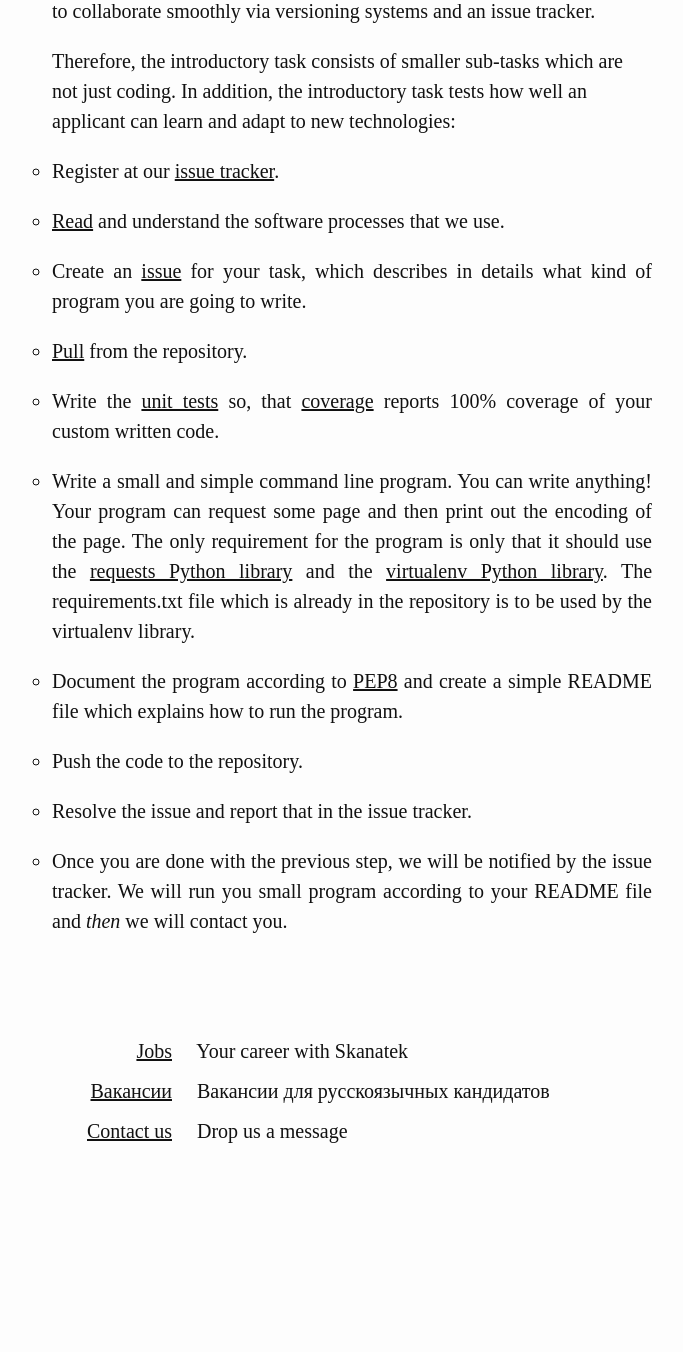
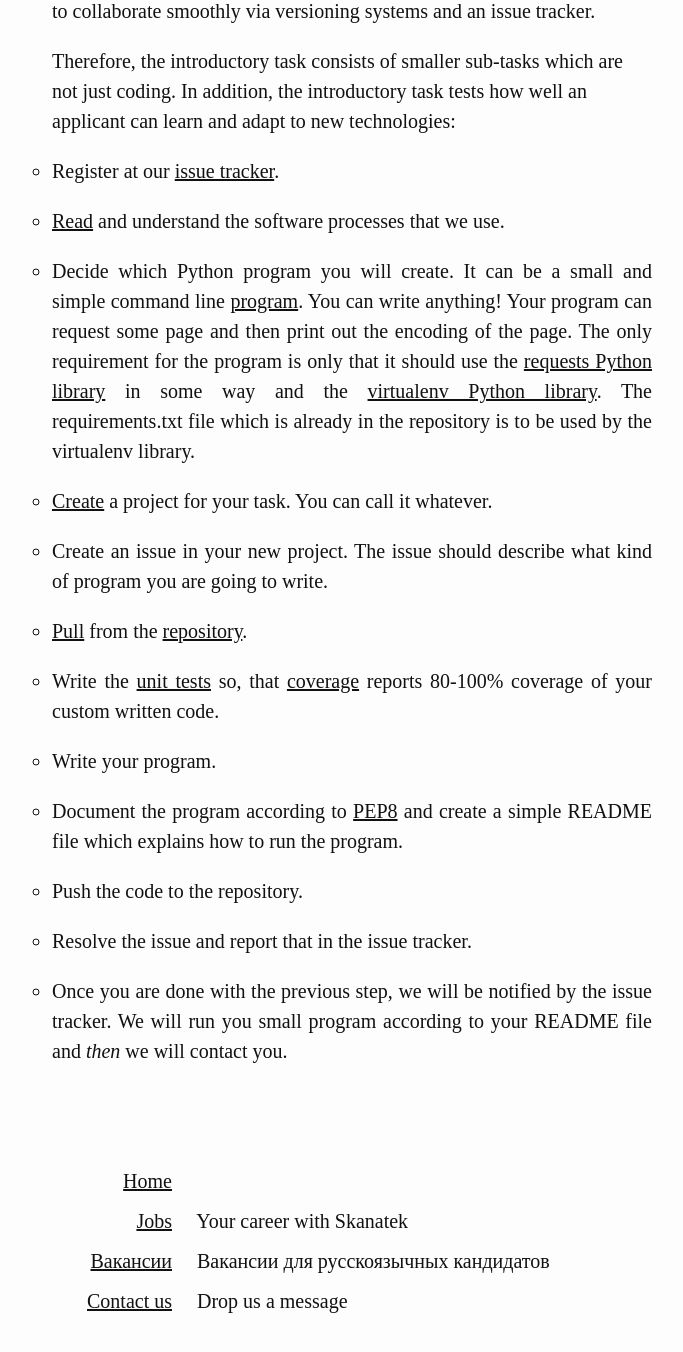
Before and after one commit to stazhirovka/stazhirovka.github.io, a Jekyll site: the page built from jobs_en.markdown, in a window 1280 px wide and 1400 px high, scrolled down 2762 px. Shown: the top 1352 px of the window, without its empty margins (76-759 px from the left). Built offline with Jekyll 4.4.1, drawn with Linux system fonts in a browser that asks for light colours; nearby versions of some CDN libraries; library files that are not in the unit come from our copies; Markdown is read by kramdown in place of the engine named in the settings.

```diff
--- a/_includes/footer.html
+++ b/_includes/footer.html
@@ -1,5 +1,8 @@
 <div class="footer">
 <ul class="items projects">
+  <li>
+    <strong><a href="index.html">Home</a></strong>
+  </li>
   <li>
     <strong><a href="jobs_en.html">Jobs</a></strong>
     <span>Your career with Skanatek</span>
@@ -9,7 +12,7 @@
     <span>Вакансии для русскоязычных кандидатов</span>
   </li>
   <li>
-    <strong><a href="">Contact us</a></strong>
+    <strong><a href="contact_us.html">Contact us</a></strong>
     <span>Drop us a message</span>
   </li>
 
--- a/jobs_en.markdown
+++ b/jobs_en.markdown
@@ -64,10 +64,12 @@ Therefore, the introductory task consists of smaller sub-tasks which are not jus
 
 - Register at our [issue tracker](http://redmine.platformable.net).
 - [Read](http://redmine.platformable.net/projects/community/wiki) and understand the software processes that we use.
-- Create an [issue](http://redmine.platformable.net/projects/introductory-public-project) for your task, which describes in details what kind of program you are going to write.
-- [Pull](http://git-scm.com/book) from the repository.
-- Write the [unit tests](https://en.wikipedia.org/wiki/Test-driven_development) so, that [coverage](http://nedbatchelder.com/code/coverage/) reports 100% coverage of your custom written code.
-- Write a small and simple command line program. You can write anything! Your program can request some page and then print out the encoding of the page. The only requirement for the program is only that it should use the [requests Python library](http://www.python-requests.org/en/latest/) and the [virtualenv Python library](http://www.virtualenv.org/en/latest/). The requirements.txt file which is already in the repository is to be used by the virtualenv library.
+- Decide which Python program you will create. It can be a small and simple command line [program](http://learnpythonthehardway.org/book/ex8.html). You can write anything! Your program can request some page and then print out the encoding of the page. The only requirement for the program is only that it should use the [requests Python library](http://www.python-requests.org/en/latest/) in some way and the [virtualenv Python library](http://www.virtualenv.org/en/latest/). The requirements.txt file which is already in the repository is to be used by the virtualenv library.
+- [Create](http://redmine.platformable.net/projects/new) a project for your task. You can call it whatever.
+- Create an issue in your new project. The issue should describe what kind of program you are going to write.
+- [Pull](http://git-scm.com/book) from the [repository](http://redmine.platformable.net/projects/community/wiki/How_to_use_git_with_Redmine).
+- Write the [unit tests](https://en.wikipedia.org/wiki/Test-driven_development) so, that [coverage](http://nedbatchelder.com/code/coverage/) reports 80-100% coverage of your custom written code.
+- Write your program.
 - Document the program according to [PEP8](http://www.python.org/dev/peps/pep-0008/) and create a simple README file which explains how to run the program.
 - Push the code to the repository.
 - Resolve the issue and report that in the issue tracker.
```
Also changed, not shown: contact_us.markdown (added, +11 -0 lines).
